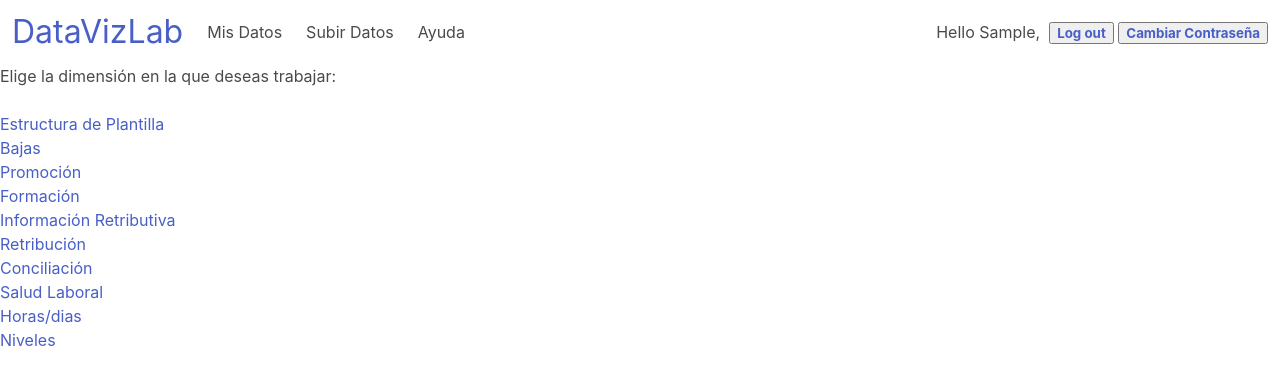
After one commit to sgranjot/DataVizLab, a Django app: page /Apps/DataVizLab/detail_ExcelFile/1/ in a window 1280 px wide. The commit adds this page. Shown: the top 385 px of the page. Run offline with Django 5.2, Linux system fonts and the light colour scheme; a user stored in the database is signed in; tables that the repository leaves empty hold one stand-in row (values such as "Sample post"); some libraries are stand-ins or nearby versions.

Commit message:
excel file detail ended

```diff
--- /dev/null
+++ b/Apps/DataVizLab/templates/DataVizLab/excelFileDetail.html
@@ -0,0 +1,18 @@
+{% extends "base.html" %}
+{% block title %} Dimensiones de {{ object.original_filename }} {% endblock %}
+{% block content %}
+<h1>Elige la dimensión en la que deseas trabajar:</h1>
+<br>
+<ul>
+    <a href="#"> <li>Estructura de Plantilla</li> </a>
+    <a href="#"> <li>Bajas</li> </a>
+    <a href="#"> <li>Promoción</li> </a>
+    <a href="#"> <li>Formación</li> </a>
+    <a href="#"> <li>Información Retributiva</li> </a>
+    <a href="#"> <li>Retribución</li> </a>
+    <a href="#"> <li>Conciliación</li> </a>
+    <a href="#"> <li>Salud Laboral</li> </a>
+    <a href="#"> <li>Horas/dias</li> </a>
+    <a href="#"> <li>Niveles</li> </a>
+</ul>
+{% endblock %}
--- a/Apps/DataVizLab/templates/DataVizLab/list_ExcelFiles.html
+++ b/Apps/DataVizLab/templates/DataVizLab/list_ExcelFiles.html
@@ -7,7 +7,7 @@
 <ul>
     {% for obj in excelFile_list %}
     <li> {{ obj.original_filename }} &nbsp; &nbsp;
-        <input type="button" value="ver"> &nbsp; &nbsp;
+        <a href="{% url 'DataVizLab:detail_ExcelFile' pk=obj.pk %}"> <input type="button" value="abrir"> </a>&nbsp; &nbsp;
         <a href="{% url 'DataVizLab:delete_ExcelFile' pk=obj.pk %}"> <input type="button" value="eliminar"> </a>
     </li>
     {% endfor %}
--- a/Apps/DataVizLab/urls.py
+++ b/Apps/DataVizLab/urls.py
@@ -11,4 +11,5 @@ urlpatterns = [
     #path('create_table/', views.create_table, name='create_table'),
     path('list_ExcelFiles/', login_required(views.ListExcelFileView.as_view()), name='list_ExcelFiles'),
     path('delete_ExcelFile/<int:pk>/', login_required(views.DeleteExcelFileView.as_view()), name='delete_ExcelFile'),
+    path('detail_ExcelFile/<int:pk>/', login_required(views.DetailExcelFileView.as_view()), name='detail_ExcelFile'),
 ]
--- a/Apps/DataVizLab/views.py
+++ b/Apps/DataVizLab/views.py
@@ -54,6 +54,12 @@ class DeleteExcelFileView(generic.DeleteView):
     model = ExcelFile
     template_name = 'DataVizLab/deleteExcelFile.html'
     success_url = reverse_lazy('DataVizLab:list_ExcelFiles')
+
+
+class DetailExcelFileView(generic.DetailView):
+    model = ExcelFile
+    template_name = 'DataVizLab/excelFileDetail.html'
+    context_object_name = 'object'
 
 '''
 @login_required
```
